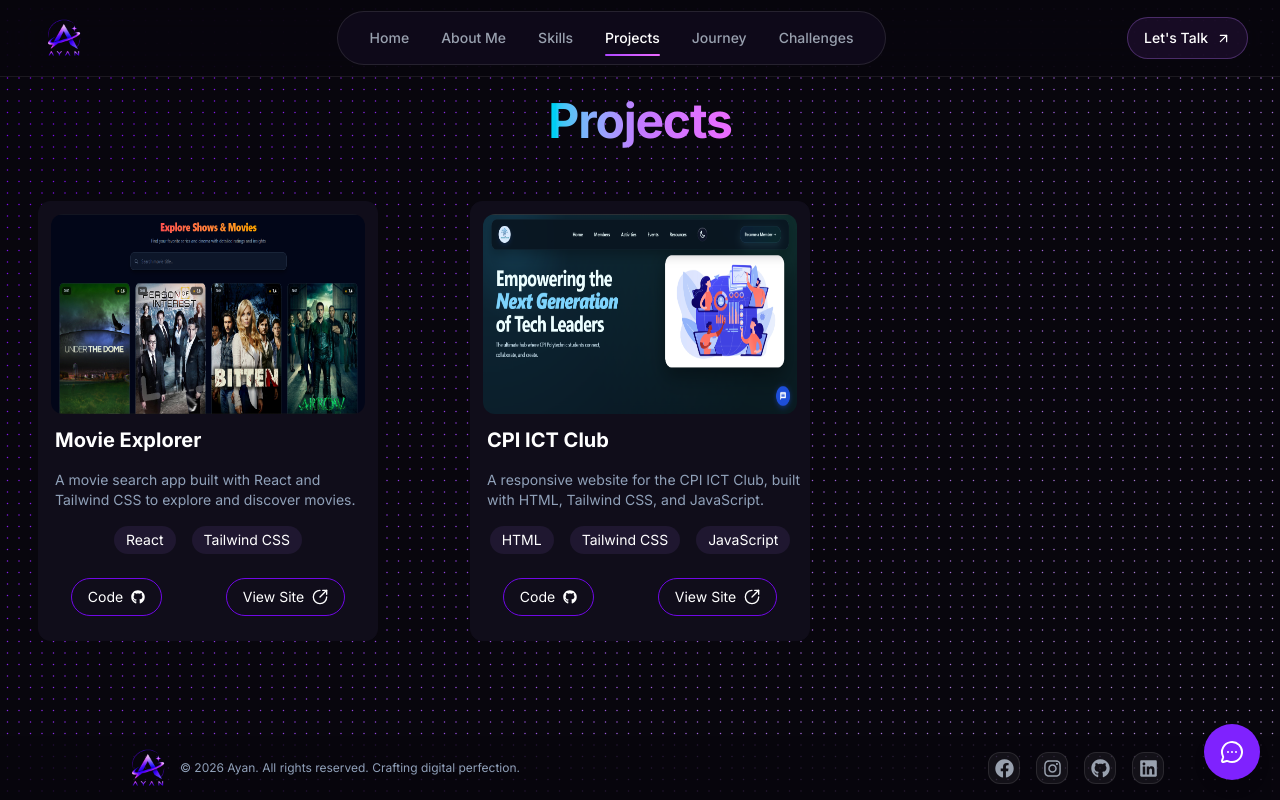
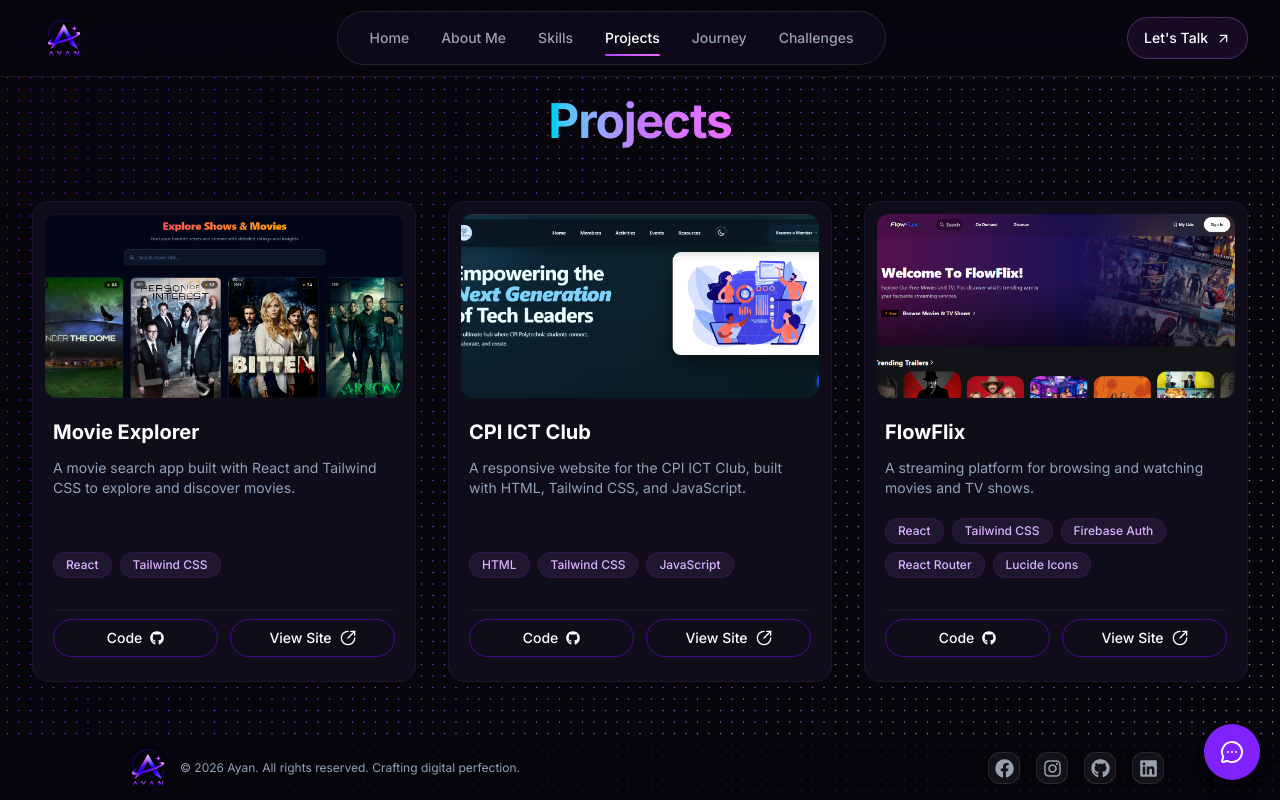
Before and after one commit to ayan1906/Portfolio, a React (Vite) app: page /project in a window 1280 px wide. Built offline with nearby package versions, Linux system fonts and the light colour scheme.

Commit message:
Final Commit

```diff
--- a/src/components/Projectcard.jsx
+++ b/src/components/Projectcard.jsx
@@ -1,11 +1,8 @@
 import { fadeUp, viewport } from "./motionVariants";
-import React from 'react'
-import {
-
-    FaGithub,
-} from "react-icons/fa";
+import React from 'react';
+import { FaGithub } from "react-icons/fa";
 import { motion } from 'motion/react';
-import { CircleArrowOutUpRight } from 'lucide-react'
+import { CircleArrowOutUpRight } from 'lucide-react';
 
 const Projectcard = () => {
     const projectdata = [
@@ -32,43 +29,105 @@ const Projectcard = () => {
             code: 'https://github.com/ayan1906/cpi-ict',
             live: 'https://cpi-ict-club1.vercel.app/'
         },
+        {
+            image: '/images/Project/flowflix.png',
+            name: 'FlowFlix',
+            text: 'A streaming platform for browsing and watching movies and TV shows.',
+            skill: [
+                'React',
+                'Tailwind CSS',
+                'Firebase Auth',
+                'React Router',
+                'Lucide Icons',
+            ],
+            code: 'https://github.com/ayan1906/Moviebox',
+            live: 'https://flowflix-jet.vercel.app/'
+        },
     ];
 
     return (
-        <div>
-
-            <motion.div variants={fadeUp} initial="hidden" whileInView="show" viewport={viewport} className='mb-14 flex flex-col items-center text-center'>
+        <div className="w-full px-4 sm:px-6 lg:px-8">
+            <motion.div
+                variants={fadeUp}
+                initial="hidden"
+                whileInView="show"
+                viewport={viewport}
+                className='mb-14 flex flex-col items-center text-center'
+            >
                 <h2 className="mt-5 text-3xl font-bold tracking-tight text-white sm:text-4xl lg:text-5xl">
-
                     <span className="bg-gradient-to-r from-cyan-400 via-purple-400 to-fuchsia-400 bg-clip-text text-transparent">
                         Projects
                     </span>
                 </h2>
             </motion.div>
-            <div className='w- justify-around grid grid-cols-1 gap-4 sm:grid-cols-2 xl:grid-cols-3'>
+
+            <div className='w-full grid grid-cols-1 gap-8 sm:grid-cols-2 xl:grid-cols-3 justify-items-center'>
                 {projectdata.map((project, index) => (
+                    <motion.div
+                        variants={fadeUp}
+                        custom={index}
+                        initial="hidden"
+                        whileInView="show"
+                        viewport={viewport}
+                        whileHover={{ y: -8, scale: 1.02 }}
+                        key={index}
+                        className='w-full max-w-sm mb-6 rounded-2xl bg-[#100D1A] border border-[#1f1730] hover:border-violet-700 transition-colors duration-300 flex flex-col overflow-hidden shadow-xl'
+                    >
+                        {/* Project Image */}
+                        <div className="w-full h-52 overflow-hidden p-3">
+                            <img
+                                src={project.image}
+                                alt={project.name}
+                                className='w-full h-full object-cover rounded-xl'
+                            />
+                        </div>
 
-                    <motion.div variants={fadeUp} custom={index} initial="hidden" whileInView="show" viewport={viewport} whileHover={{ y: -8, scale: 1.02 }} key={index} className='mx-auto mb-10 w-85 rounded-xl bg-[#100D1A] border border-[#100D1A] hover:border-violet-700 transition-colors duration-300'>
-                        <img src={project.image} alt="" className=' h-56 p-3 rounded-3xl' />
-                        <motion.h1
+                        {/* Card Content Area */}
+                        <div className='px-5 flex flex-col flex-grow'>
+                            <h1 className='text-xl font-bold text-white mt-2'>{project.name}</h1>
+                            <p className='text-sm my-3 text-slate-400 flex-grow'>{project.text}</p>
 
-                         className='text-xl font-bold ml-4'>{project.name}</motion.h1>
-                        <p className='text-sm ml-4 my-4 text-slate-400'>{project.text}</p>
-                        <div className='flex justify-center gap-4 '>
-                            {project.skill.map((skil) => (
-                                <button key={skil} className=' bg-[#1f1730] text-sm rounded-full px-3 py-1 gap-3' >{skil}</button>
-                            ))}
-                        </div>
-                        <div className='webdemo flex items-center justify-around my-6'>
-                            <motion.a whileHover={{ scale: 1.05 }} whileTap={{ scale: 0.95 }} className='flex items-center justify-center border border-violet-700 rounded-full px-4 py-2 text-sm gap-2 hover:bg-violet-700 transition-colors duration-300' href={project.code} target="_blank" rel="noopener noreferrer">Code <FaGithub /></motion.a>
-                            <motion.a whileHover={{ scale: 1.05 }} whileTap={{ scale: 0.95 }} className='flex items-center justify-center border border-violet-700 rounded-full px-4 py-2 text-sm gap-2 hover:bg-violet-700 transition-colors duration-300' href={project.live} target="_blank" rel="noopener noreferrer">View Site <CircleArrowOutUpRight className='w-4 h-4' /></motion.a>
+                            {/* Skills Tag Cloud */}
+                            <div className='flex flex-wrap gap-2 my-2'>
+                                {project.skill.map((skil, skillIndex) => (
+                                    <span
+                                        key={skillIndex}
+                                        className='bg-[#1f1730] text-xs font-medium text-purple-300 rounded-full px-3 py-1 border border-purple-900/30'
+                                    >
+                                        {skil}
+                                    </span>
+                                ))}
+                            </div>
+
+                            {/* Action Buttons */}
+                            <div className='webdemo flex items-center justify-between gap-3 my-6 pt-2 border-t border-white/5'>
+                                <motion.a
+                                    whileHover={{ scale: 1.05 }}
+                                    whileTap={{ scale: 0.95 }}
+                                    className='flex-1 flex items-center justify-center border border-violet-700/60 rounded-full px-4 py-2 text-sm font-medium text-white gap-2 hover:bg-violet-700 transition-colors duration-300'
+                                    href={project.code}
+                                    target="_blank"
+                                    rel="noopener noreferrer"
+                                >
+                                    Code <FaGithub />
+                                </motion.a>
+                                <motion.a
+                                    whileHover={{ scale: 1.05 }}
+                                    whileTap={{ scale: 0.95 }}
+                                    className='flex-1 flex items-center justify-center border border-violet-700/60 rounded-full px-4 py-2 text-sm font-medium text-white gap-2 hover:bg-violet-700 transition-colors duration-300'
+                                    href={project.live}
+                                    target="_blank"
+                                    rel="noopener noreferrer"
+                                >
+                                    View Site <CircleArrowOutUpRight className='w-4 h-4' />
+                                </motion.a>
+                            </div>
                         </div>
                     </motion.div>
-
                 ))}
             </div>
         </div>
-    )
+    );
 }
 
-export default Projectcard
+export default Projectcard;
```
Also changed, not shown: public/images/Project/flowflix.png (added).
